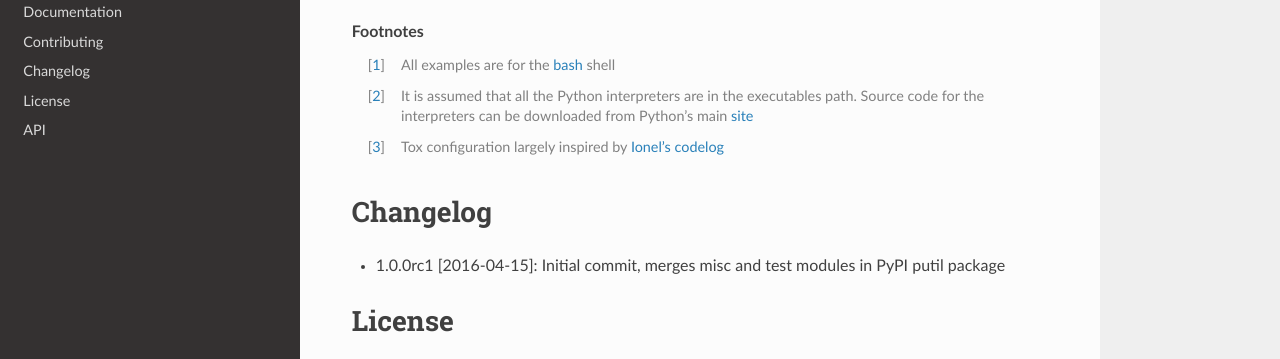
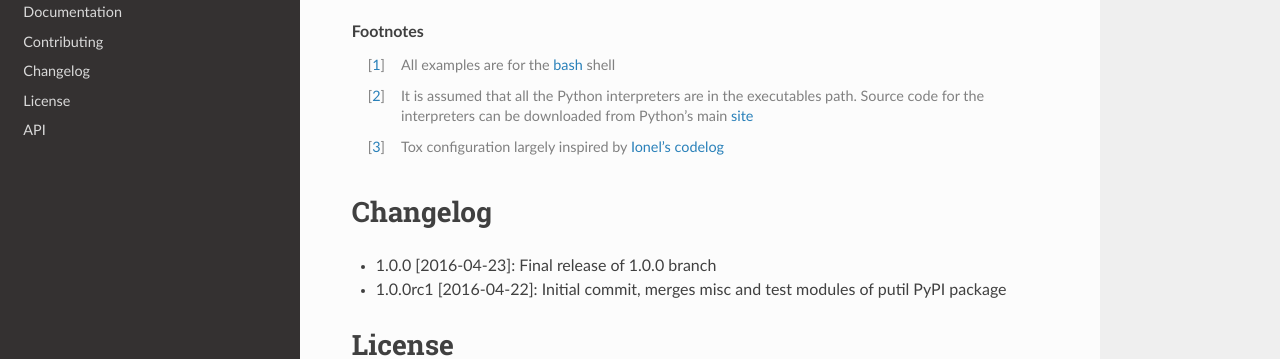
Before and after one commit to pmacosta/pmisc, a Sphinx documentation site: the page built from docs/README.rst, in a window 1280 px wide and 900 px high, scrolled down 3998 px, cut to the strip 224-583 px from the top of the window. Built offline with Sphinx 7.4.7 and the Read the Docs theme 2.0.0, drawn with Linux system fonts in a browser that asks for light colours; some of the changed text lies outside the part shown.

Commit message:
* Version 1.0.0 * Fixed requirements bug * Fixed bug in isalpha function in which integers or floats would return   True

```diff
--- a/CHANGELOG.rst
+++ b/CHANGELOG.rst
@@ -5,5 +5,6 @@
 Changelog
 =========
 
-* 1.0.0rc1 [2016-04-15]: Initial commit, merges misc and test modules in PyPI
-  putil package
+* 1.0.0 [2016-04-23]: Final release of 1.0.0 branch
+* 1.0.0rc1 [2016-04-22]: Initial commit, merges misc and test modules of putil
+  PyPI package
--- a/docs/README.rst
+++ b/docs/README.rst
@@ -167,7 +167,7 @@ Contributing
 
     * `Mock`_ (Python 2.x only, 1.0.1 or newer)
 
-    * `Nose`_ (Python 2.6: 1.0.0 or newer)
+    * `Nose`_ (1.0.0 or newer)
 
     * `Numpy`_ (1.8.2 or newer)
 
--- a/docs/conf.py
+++ b/docs/conf.py
@@ -65,7 +65,7 @@ copyright = u'2013-2016, Pablo Acosta-Serafini'
 # The short X.Y version.
 version = '1.0'
 # The full version, including alpha/beta/rc tags.
-release = '1.0rc1'
+release = '1.0'
 
 # The language for content autogenerated by Sphinx. Refer to documentation
 # for a list of supported languages.
--- a/pmisc/version.py
+++ b/pmisc/version.py
@@ -7,7 +7,7 @@
 ###
 # Global variables
 ###
-VERSION_INFO = (1, 0, 0, 'candidate', 1)
+VERSION_INFO = (1, 0, 0, 'final', 0)
 
 
 ###
```
Also changed, not shown: README.rst (+5 -16 lines), 8 other files.
